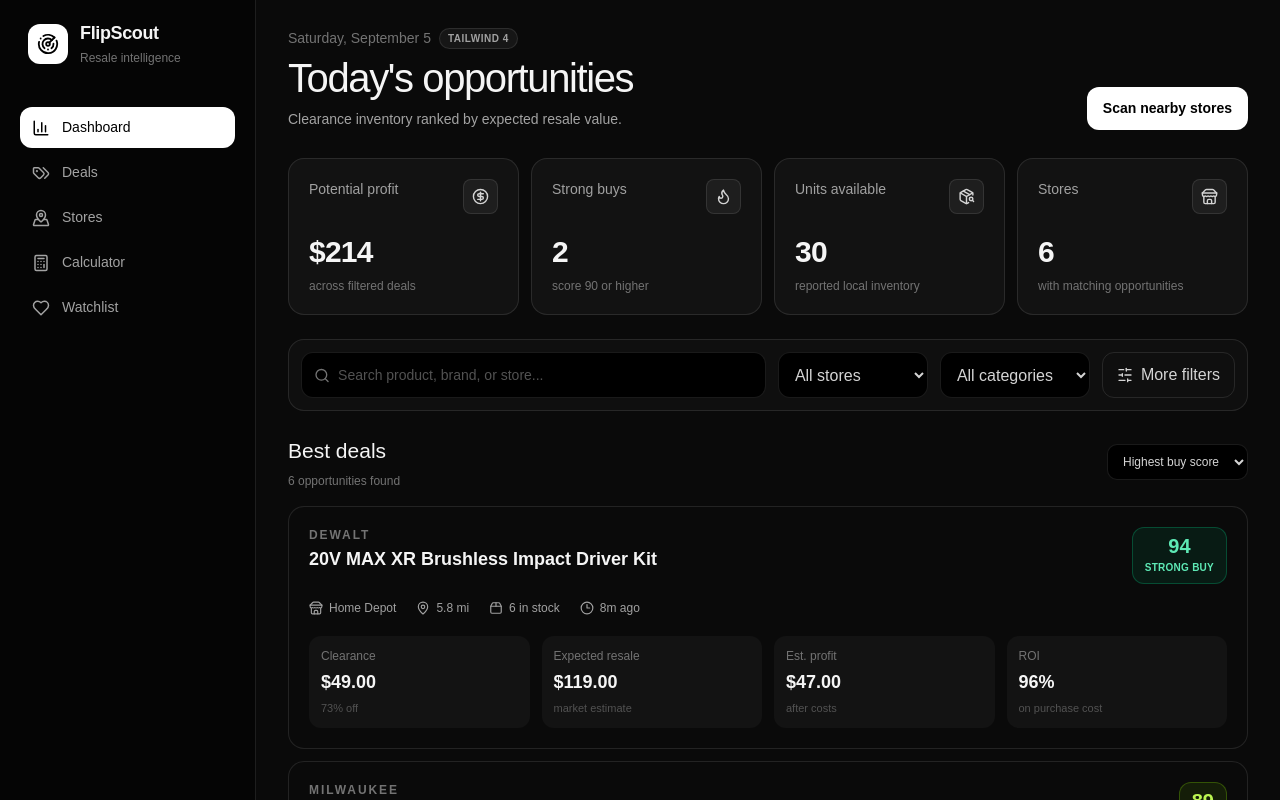
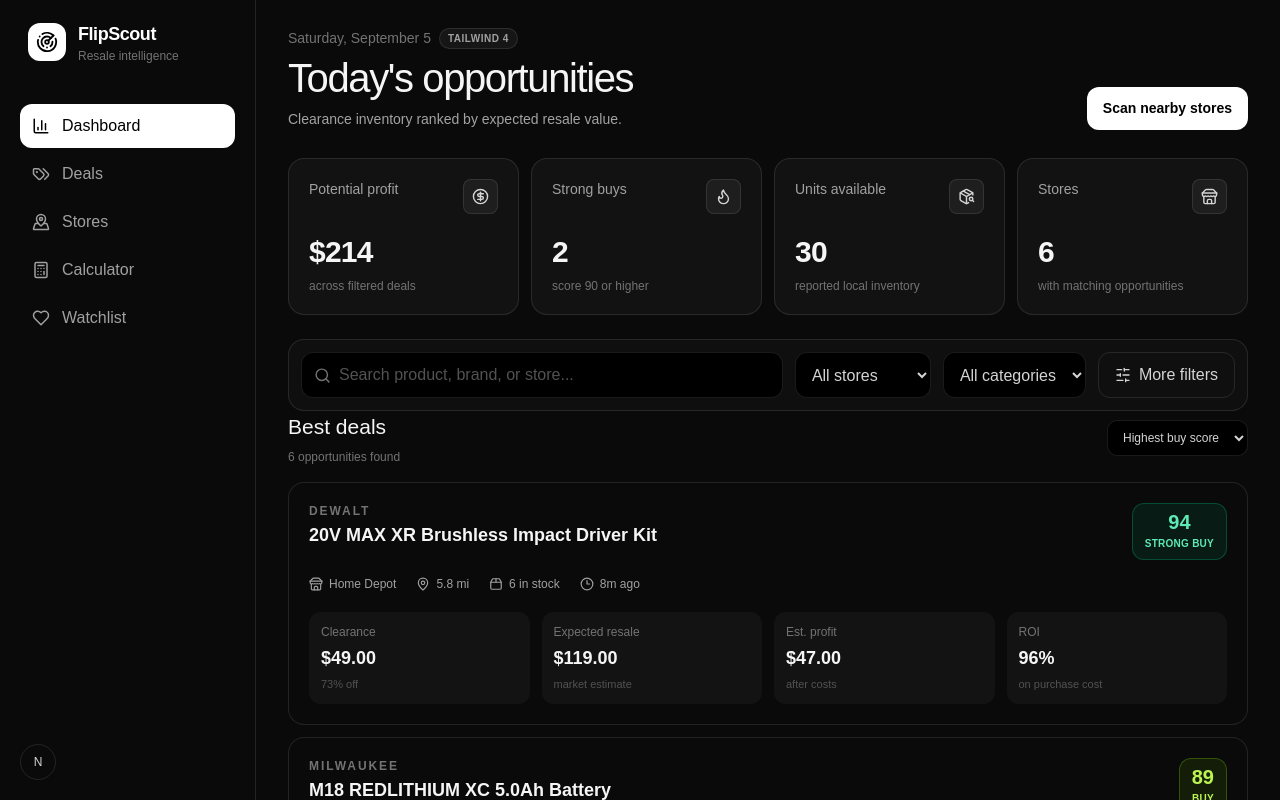
Before and after one commit to wickeda7/flipscout, a Next.js app: page / in a window 1280 px wide. Shown: the top 800 px of the page. Built offline with nearby package versions, Linux system fonts and the light colour scheme.

Commit message:
no message

```diff
--- a/src/components/dashboard/DealFilters.tsx
+++ b/src/components/dashboard/DealFilters.tsx
@@ -12,20 +12,56 @@
   onCategoryChange: (value: string) => void;
 }
 
-export function DealFilters({ query, onQueryChange, retailer, onRetailerChange, category, onCategoryChange }: DealFiltersProps) {
+export function DealFilters({
+  query,
+  onQueryChange,
+  retailer,
+  onRetailerChange,
+  category,
+  onCategoryChange,
+}: DealFiltersProps) {
+  const selectClass =
+    "rounded-xl border border-white/10 bg-black px-3 py-2.5 text-sm text-neutral-300 outline-none transition focus:border-white/25";
+
   return (
-    <div className="filters">
-      <label className="search-wrap">
-        <Search size={17} />
-        <input value={query} onChange={(e) => onQueryChange(e.target.value)} placeholder="Search product, brand, or store..." className="search-input" />
+    <div className="flex flex-col gap-3 rounded-2xl border border-white/10 bg-white/[0.025] p-3 xl:flex-row">
+      <label className="flex flex-1 items-center gap-2 rounded-xl border border-white/10 bg-black px-3 transition focus-within:border-white/25">
+        <Search size={17} className="shrink-0 text-neutral-500" />
+        <input
+          value={query}
+          onChange={(e) => onQueryChange(e.target.value)}
+          placeholder="Search product, brand, or store..."
+          className="w-full bg-transparent py-2.5 text-sm text-neutral-100 outline-none placeholder:text-neutral-600"
+        />
       </label>
-      <select value={retailer} onChange={(e) => onRetailerChange(e.target.value)} className="select">
-        {retailers.map((item) => <option key={item}>{item}</option>)}
+
+      <select
+        value={retailer}
+        onChange={(e) => onRetailerChange(e.target.value)}
+        className={selectClass}
+      >
+        {retailers.map((item) => (
+          <option key={item}>{item}</option>
+        ))}
       </select>
-      <select value={category} onChange={(e) => onCategoryChange(e.target.value)} className="select">
-        {categories.map((item) => <option key={item}>{item}</option>)}
+
+      <select
+        value={category}
+        onChange={(e) => onCategoryChange(e.target.value)}
+        className={selectClass}
+      >
+        {categories.map((item) => (
+          <option key={item}>{item}</option>
+        ))}
       </select>
-      <button className="secondary-button"><SlidersHorizontal size={16} />More filters</button>
+
+      <button
+        type="button"
+        className="flex items-center justify-center gap-2 rounded-xl border border-white/10 px-4 py-2.5 text-sm text-neutral-300 transition hover:bg-white/5 hover:text-white"
+      >
+        <SlidersHorizontal size={16} />
+        More filters
+      </button>
     </div>
   );
 }
--- a/src/components/layout/Sidebar.tsx
+++ b/src/components/layout/Sidebar.tsx
@@ -1,4 +1,11 @@
-import { BarChart3, Calculator, Heart, MapPinned, Radar, Tags } from "lucide-react";
+import {
+  BarChart3,
+  Calculator,
+  Heart,
+  MapPinned,
+  Radar,
+  Tags,
+} from "lucide-react";
 
 const nav = [
   { label: "Dashboard", icon: BarChart3, active: true },
@@ -10,22 +17,43 @@
 
 export function Sidebar() {
   return (
-    <aside className="sidebar">
-      <div className="brand">
-        <div className="brand-icon"><Radar size={22} /></div>
+    <aside className="sticky top-0 hidden h-screen w-64 shrink-0 border-r border-white/10 bg-neutral-950 p-5 lg:block">
+      <div className="mb-10 flex items-center gap-3 px-2">
+        <div className="rounded-xl bg-white p-2 text-black">
+          <Radar size={22} />
+        </div>
+
         <div>
-          <div className="brand-name">FlipScout</div>
-          <div className="brand-subtitle">Resale intelligence</div>
+          <div className="text-lg font-bold tracking-tight text-white">
+            FlipScout
+          </div>
+          <div className="text-xs text-neutral-500">Resale intelligence</div>
         </div>
       </div>
-      <nav className="nav">
+
+      <nav className="space-y-1">
         {nav.map(({ label, icon: Icon, active }) => (
-          <button key={label} className={`nav-button${active ? " active" : ""}`}>
+          <button
+            type="button"
+            key={label}
+            className={[
+              "flex w-full items-center gap-3 rounded-xl px-3 py-2.5 text-left text-sm transition-colors",
+              active
+                ? "bg-white font-medium text-black"
+                : "text-neutral-400 hover:bg-white/5 hover:text-white",
+            ].join(" ")}
+          >
             <Icon size={18} />
             {label}
           </button>
         ))}
       </nav>
+
+      <div className="absolute bottom-5 left-5 right-5">
+        <div className="flex h-9 w-9 items-center justify-center rounded-full border border-white/10 text-xs font-medium text-neutral-300">
+          N
+        </div>
+      </div>
     </aside>
   );
 }
```
